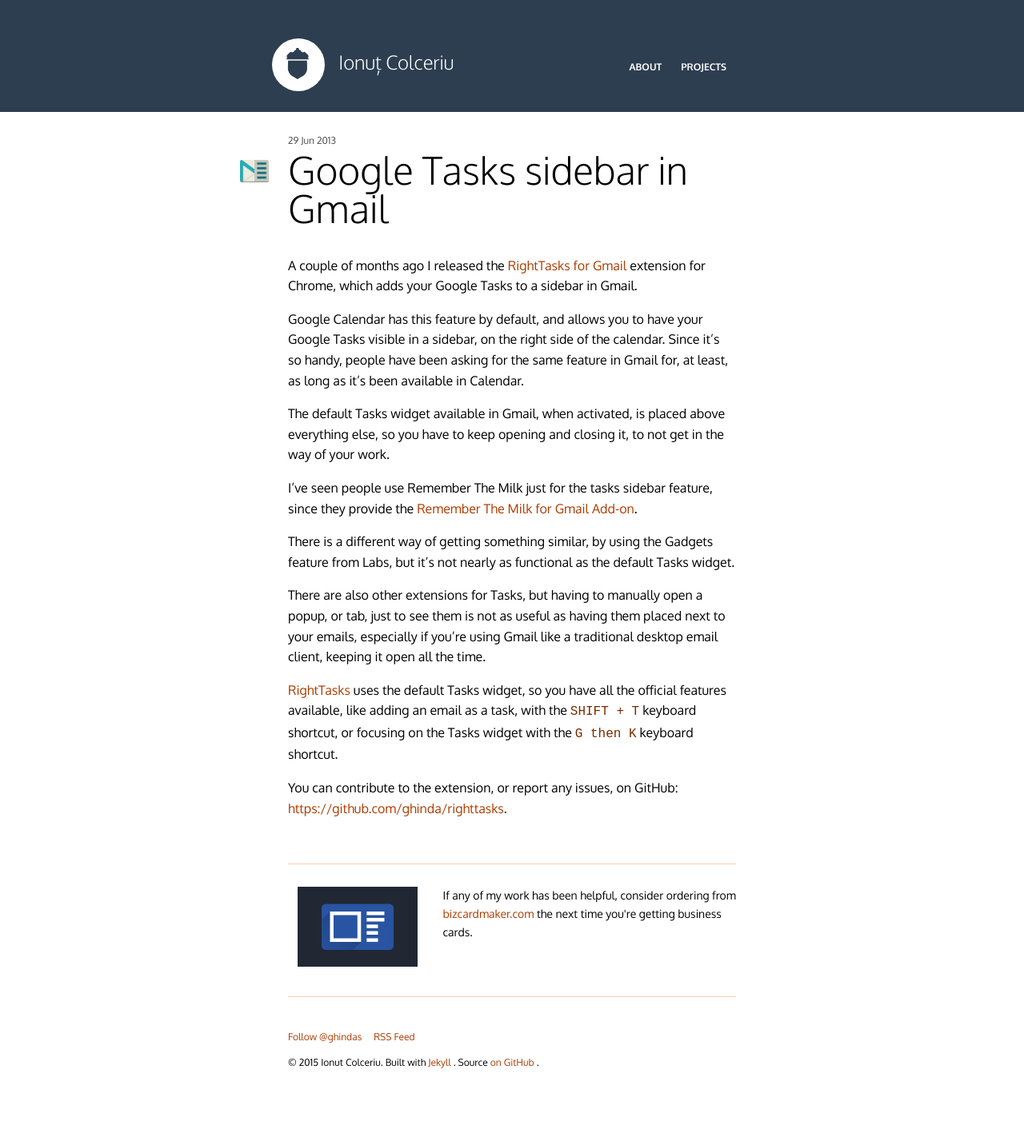
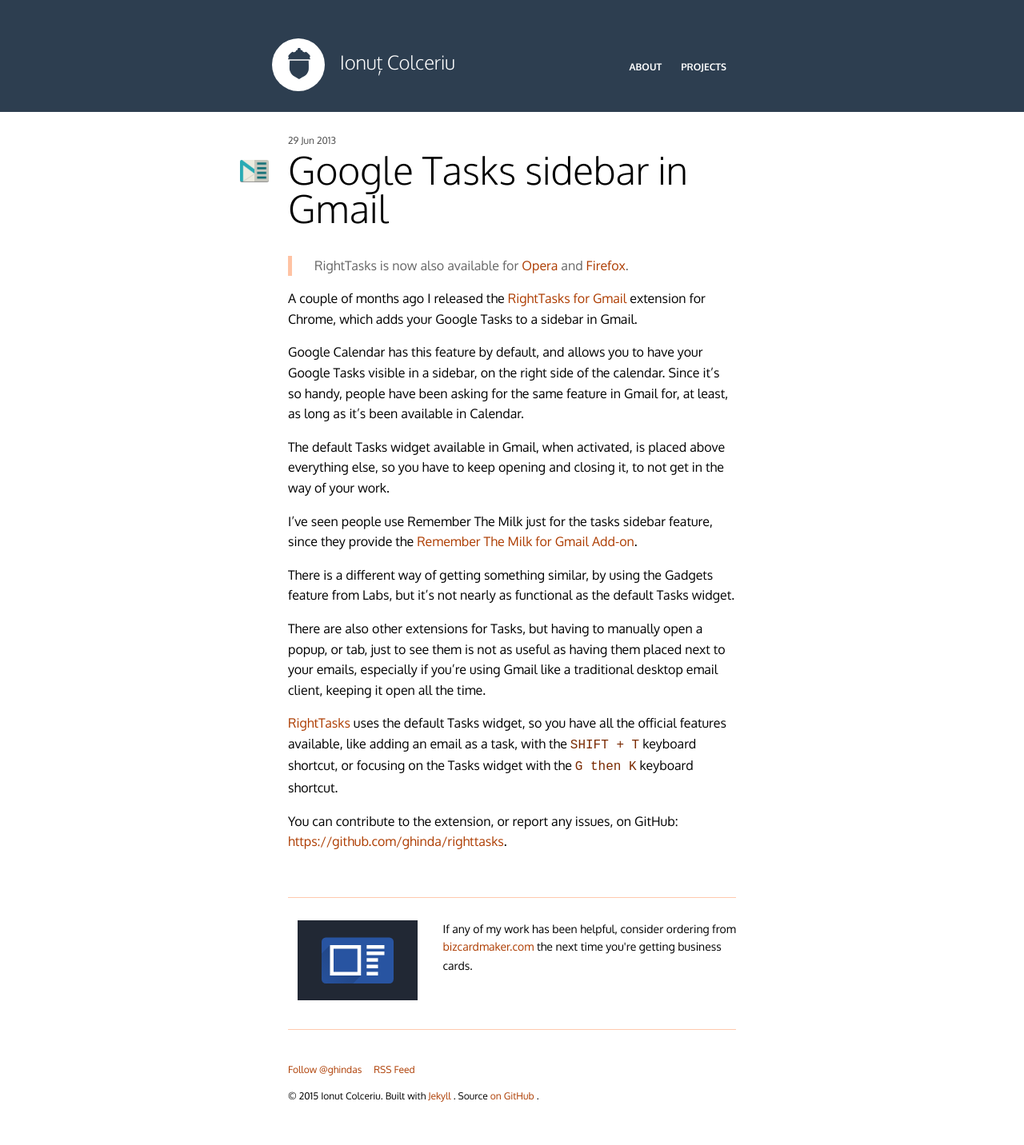
Before and after one commit to ghinda/ghinda.github.com, a Jekyll site: the page built from _posts/2013-06-29-tasks-sidebar-gmail.md, in a window 1280 px wide. Shown: the whole page at 80% size. Built offline with Jekyll 4.4.1, drawn with Linux system fonts in a browser that asks for light colours; before the commit the page ends 1390 px from its top, so only the background shows below that.

Commit message:
Update the righttasks article to point to the new firefox and opera extensions.

```diff
--- a/_posts/2013-06-29-tasks-sidebar-gmail.md
+++ b/_posts/2013-06-29-tasks-sidebar-gmail.md
@@ -3,6 +3,8 @@
 layout: post
 theme: gmail-righttasks
 ---
+
+> RightTasks is now also available for [Opera](https://addons.opera.com/en/extensions/details/righttasks-for-gmailtm/) and [Firefox](https://addons.mozilla.org/en-US/firefox/addon/righttasks-for-gmail/).
 
 A couple of months ago I released the [RightTasks for Gmail](https://chrome.google.com/webstore/detail/righttasks-for-gmail/hgniockidojcaaolfcbbkaaakbjdebpe) extension for Chrome, which adds your Google Tasks to a sidebar in Gmail.
 
--- a/css/main.scss
+++ b/css/main.scss
@@ -104,6 +104,10 @@
   border-left: 5px solid lighten($color1, 48%);
 
   color: lighten($black, 20%);
+}
+
+blockquote p {
+  margin: 0;
 }
 
 .container-page {
@@ -213,7 +217,7 @@
   display: inline-block;
   width: emCalc(20);
   height: emCalc(28);
-  margin: 0 emCalc(20) 0 emCalc(12);
+  margin: 0 emCalc(20) 0 emCalc(13);
 
   vertical-align: middle;
 }
```
